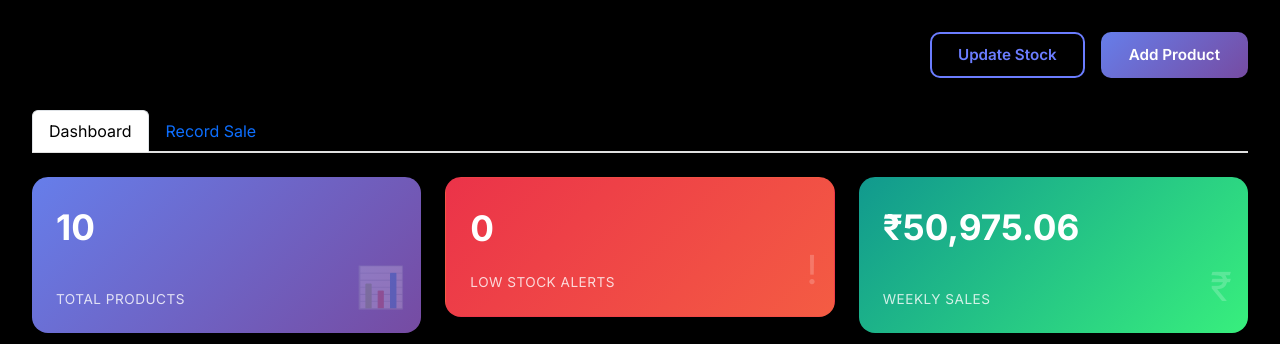
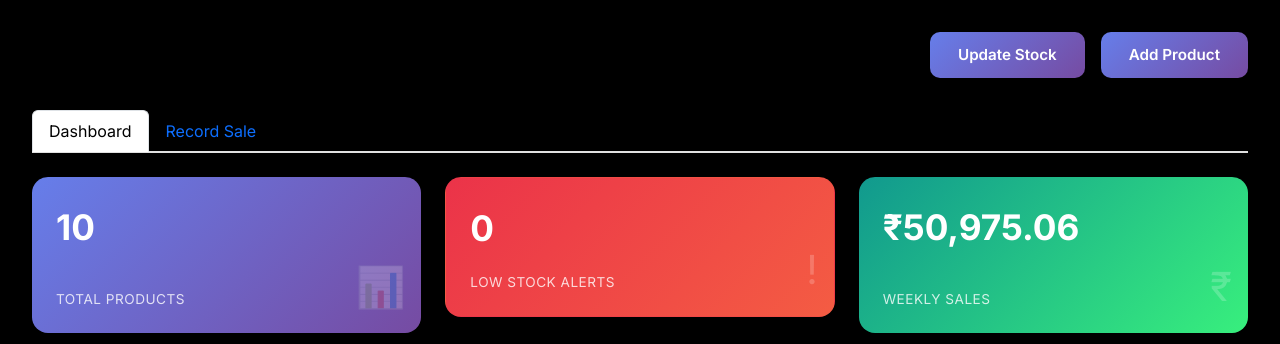
Before and after one commit to Kush69420/Smart-Stock-Predicting-system, a Flask app: page / in a window 1280 px wide. Shown: the part 76-420 px from the top of the page. Run offline with Flask 3, Linux system fonts and the light colour scheme; data comes from the database, SQL or seed files in the repository; data that the repository does not hold is empty.

Commit message:
Make both product buttons use the same modern gradient style
Update .btn-secondary-custom CSS to match the solid gradient background of .btn-primary-custom, ensuring visual consistency between buttons.

Replit-Commit-Author: Agent
Replit-Commit-Session-Id: e4a00cd0-bffa-45be-b835-d03da8f41ba9
Replit-Commit-Checkpoint-Type: full_checkpoint
Replit-Commit-Event-Id: 7a6e8409-c849-4693-a0b5-affd59c7df25
Replit-Commit-Screenshot-Url: https://storage.googleapis.com/screenshot-production-us-central1/bfa5a85c-1217-486a-906c-3747fe48cff2/e4a00cd0-bffa-45be-b835-d03da8f41ba9/50p1non

```diff
--- a/static/style.css
+++ b/static/style.css
@@ -202,10 +202,10 @@ body {
 }
 
 .btn-secondary-custom {
-    background: transparent;
-    border: 2px solid var(--accent);
-    color: var(--accent);
-    padding: 10px 26px;
+    background: linear-gradient(135deg, #667eea 0%, #764ba2 100%);
+    border: none;
+    color: white;
+    padding: 12px 28px;
     border-radius: 10px;
     font-weight: 600;
     font-size: 0.95rem;
@@ -214,7 +214,7 @@ body {
 }
 
 .btn-secondary-custom:hover {
-    background: var(--accent);
+    filter: brightness(1.1);
     color: white;
     transform: translateY(-2px);
     box-shadow: 0 4px 12px rgba(102, 126, 234, 0.4);
```
